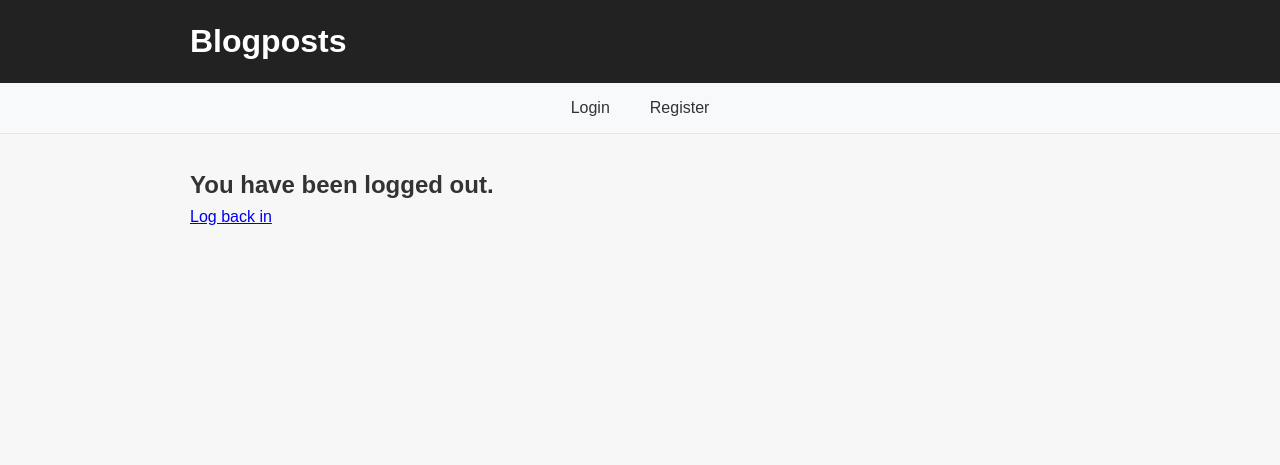
After one commit to amandahamynen/django-blogging-app, a Django app: template users/templates/users/logout.html in a window 1280 px wide. The commit adds this page. Shown: the top 465 px of the page. Run offline with Django 5.2, Linux system fonts and the light colour scheme; the template is opened without the code that fills it, so the values that code supplies are empty.

Commit message:
Update navbar to show correct links while logged in/out

```diff
--- a/templates/layout.html
+++ b/templates/layout.html
@@ -18,9 +18,8 @@
     <nav class="site-nav">
       <div class="container">
         <ul>
+          {% if user.is_authenticated %}
           <li><a href="{% url 'blogs:blogpost_list' %}">Blog Posts</a></li>
-          <li><a href="{% url 'users:register' %}">Register</a></li>
-          <li><a href="{% url 'users:login' %}">Login</a></li>
           <li>
             <form
               class="logout-form"
@@ -31,6 +30,10 @@
               <button class="logout-button" type="submit">Logout</button>
             </form>
           </li>
+          {% else %}
+          <li><a href="{% url 'users:login' %}">Login</a></li>
+          <li><a href="{% url 'users:register' %}">Register</a></li>
+          {% endif %}
         </ul>
       </div>
     </nav>
--- /dev/null
+++ b/users/templates/users/logout.html
@@ -0,0 +1,4 @@
+{% extends 'layout.html' %}{% block content %}
+<h2>You have been logged out.</h2>
+<a href="{% url 'users:login' %}">Log back in</a>
+{% endblock %}
--- a/users/views.py
+++ b/users/views.py
@@ -28,5 +28,5 @@ def login_view(request):
 def logout_view(request):
     if request.method == 'POST':
         logout(request)
-        return redirect('blogs:blogpost_list')
+        return render(request, 'users/logout.html')
     return redirect('blogs:blogpost_list')
```
